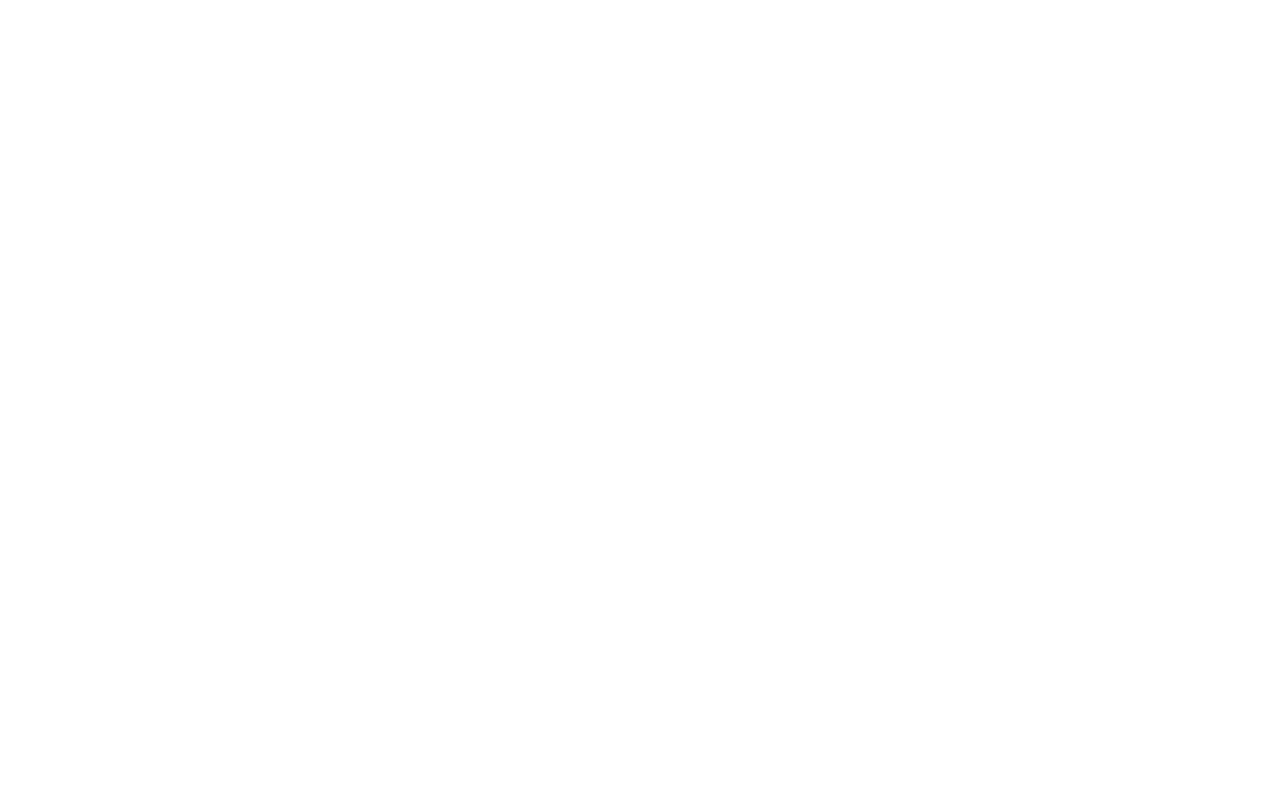
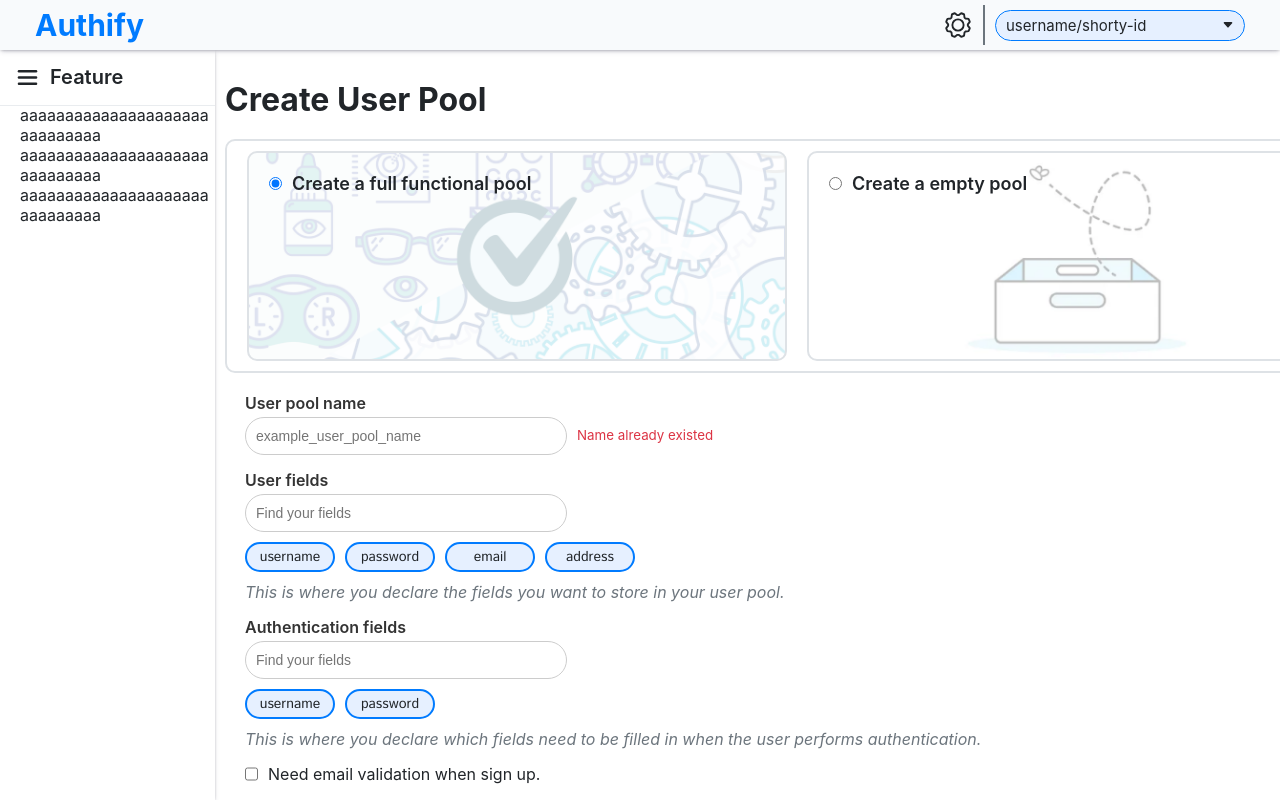
Before and after one commit to leequanno1/AuthServiceFE, a React (Create React App) app: page /pool-control/create in a window 1280 px wide. Before the commit this address had no page. Built offline with nearby package versions, Linux system fonts and the light colour scheme.

Commit message:
Add: create user pool

```diff
--- a/src/AppRoute.tsx
+++ b/src/AppRoute.tsx
@@ -16,6 +16,9 @@
 import AccessableUsers from "./sceens/UserPoolInfoScreen/AccessableUsers/AccessableUsers";
 import Monitoring from "./sceens/UserPoolInfoScreen/Monitoring/Monitoring";
 import UserData from "./sceens/UserPoolInfoScreen/UserData/UserData";
+import CreateUserPool from "./sceens/CreateUserPool/CreateUserPool";
+import CreateFullFunctionPool from "./compine-components/SectionPart/CreateUserPool/CreateFullFunctionPool";
+import CreateEmptyPool from "./compine-components/SectionPart/CreateUserPool/CreateEmptyPool";
 
 const AppRoute: React.FC = () => {
   return (
@@ -50,6 +53,10 @@
             <Route path="monitor" element={<Monitoring />} />
             <Route path="user-data" element={<UserData />} />
           </Route>
+          <Route path="create" element={<CreateUserPool />}>
+            <Route index element={<CreateFullFunctionPool/>} />
+            <Route path="empty-function" element={<CreateEmptyPool/>} />
+          </Route>
         </Route>
       </Routes>
     </BrowserRouter>
--- /dev/null
+++ b/src/compine-components/SectionPart/CreateUserPool/CreateEmptyPool.tsx
@@ -0,0 +1,29 @@
+import React from "react";
+import "./CreateEmptyPool.css";
+import InputText from "../../../components/InputText/InputText";
+import Button from "../../../components/Button/Button";
+
+const CreateEmptyPool: React.FC = () => {
+  return (
+    <div className="input-form">
+      <div className="validationable">
+        <InputText
+          stretch={false}
+          onChange={() => {}}
+          value=""
+          lable="User pool name"
+          placeholder="example_user_pool_name"
+        />
+        <small>Name already existed</small>
+      </div>
+      <Button
+        tyle="tertiary"
+        onClick={() => {}}
+        label="Confirm created"
+        borderRadius={3}
+      />
+    </div>
+  );
+};
+
+export default CreateEmptyPool;
--- /dev/null
+++ b/src/compine-components/SectionPart/CreateUserPool/CreateFullFunctionPool.css
@@ -0,0 +1,36 @@
+.input-form {
+    padding-left: 20px;
+    display: flex;
+    flex-direction: column;
+    justify-content: start;
+    align-items: start;
+    gap: 15px;
+}
+
+.input-form .validationable {
+    display: flex;
+    gap: 10px;
+}
+
+.input-form .validationable small {
+    height: fit-content;
+    margin-top: auto;
+    margin-bottom: 12px;
+}
+
+.input-form .name-tags-container {
+    display: flex;
+    gap: 10px;
+    flex-wrap: wrap;
+    margin-block: 10px;
+}
+
+.input-form .field-container .sub-scription {
+    font-style: italic;
+    color: var(--muted-text);
+}
+
+.input-form .check-box-container {
+    display: flex;
+    gap: 10px;
+}
--- /dev/null
+++ b/src/compine-components/SectionPart/CreateUserPool/CreateFullFunctionPool.tsx
@@ -0,0 +1,46 @@
+import React from "react";
+import "./CreateFullFunctionPool.css";
+import InputText from "../../../components/InputText/InputText";
+import NameTag from "../../../components/NameTag/NameTag";
+import Button from "../../../components/Button/Button";
+
+const CreateFullFunctionPool: React.FC = () => {
+  return (
+    <div className="input-form">
+      <div className="validationable">
+        <InputText stretch={false} onChange={() => {}} value="" lable="User pool name" placeholder="example_user_pool_name" />
+        <small>Name already existed</small>
+      </div>
+      <div className="field-container">
+        <InputText stretch={false} onChange={() => {}} value="" lable="User fields" placeholder="Find your fields" />
+        <div className="name-tags-container">
+            <NameTag name="username"/>
+            <NameTag name="password"/>
+            <NameTag name="email"/>
+            <NameTag name="address"/>
+        </div>
+        <span className="sub-scription">This is where you declare the fields you want to store in your user pool.</span>
+      </div>
+      <div className="field-container">
+        <InputText stretch={false} onChange={() => {}} value="" lable="Authentication fields" placeholder="Find your fields" />
+        <div className="name-tags-container">
+            <NameTag name="username"/>
+            <NameTag name="password"/>
+        </div>
+        <span className="sub-scription">This is where you declare which fields need to be filled in when the user performs authentication.</span>
+      </div>
+
+      <div className="check-box-container">
+        <input type="checkbox" id="needEmailValidation"/>
+        <label htmlFor="needEmailValidation">Need email validation when sign up.</label>
+      </div>
+
+      <InputText stretch={false} type="number" onChange={() => {}} value="" lable="Access token expired minute" placeholder="..." />
+      <InputText stretch={false} type="number" onChange={() => {}} value="" lable="Refresh token expired day" placeholder="..." />
+
+      <Button tyle="tertiary" onClick={() => {}} label="Confirm created" borderRadius={3} />
+    </div>
+  );
+};
+
+export default CreateFullFunctionPool;
--- a/src/components/InputText/InputText.tsx
+++ b/src/components/InputText/InputText.tsx
@@ -7,7 +7,7 @@
   onChange: (value: string) => void;
   placeholder?: string;
   disabled?: boolean;
-  type?: "text" | "password" | "email";
+  type?: "text" | "password" | "email" | "number";
   width?: number;
   lable?: string;
   textSize?: number;
--- /dev/null
+++ b/src/sceens/CreateUserPool/CreateUserPool.css
@@ -0,0 +1,71 @@
+.create-user-pool-container {
+    display: flex;
+    flex-direction: column;
+    flex: 1;
+    padding: 10px;
+    height: calc(100vh - 50px);
+    overflow-y: auto;
+}
+
+.create-user-pool-container h1 {
+    text-align: start;
+    margin-block: 20px;
+}
+
+.create-user-pool-container .input-label {
+    font-weight: 600;
+}
+
+.create-user-pool-container small {
+    color: var(--danger-color);
+}
+
+.create-user-pool-container .scrollable-container {
+    width: 100%;
+    display: flex;
+    align-items: start;
+}
+
+.create-user-pool-container .mode-container {
+    display: flex;
+    gap: 20px;
+    padding: 10px 20px;
+    border: 2px solid var(--border-color);
+    border-radius: 10px;
+}
+
+.mode-container a {
+    text-decoration: none;
+}
+
+.mode-container .createMode {
+    width: 540px;
+    height: 210px;
+    border: 2px solid var(--border-color);
+    border-radius: 10px;
+    padding: 20px;
+    gap: 10px;
+    background-size: 100% auto; /* full width, auto height */
+    background-repeat: no-repeat;
+    background-position: center;
+}
+
+.mode-container .createMode .head-line {
+    display: flex;
+    gap: 10px;
+    align-items: center;
+}
+
+.mode-container .createMode .head-line span {
+    font-size: 18px;
+    font-weight: 600;
+}
+
+.createMode.full-function {
+    background-image: url(../../assets/images/full-function.png);
+
+}
+
+.createMode.empty-function {
+    background-image: url(../../assets/images/empty-function.png);
+}
--- /dev/null
+++ b/src/sceens/CreateUserPool/CreateUserPool.tsx
@@ -0,0 +1,45 @@
+import React from "react";
+import "./CreateUserPool.css";
+import { Link, Outlet, useLocation } from "react-router-dom";
+
+const CreateUserPool: React.FC = () => {
+  const location = useLocation();
+
+  return (
+    <div className="create-user-pool-container">
+      <h1>Create User Pool</h1>
+      <div className="scrollable-container">
+        <div className="mode-container">
+          <Link to={"/pool-control/create"}>
+            <div className="createMode full-function">
+              <div className="head-line">
+                <input
+                  readOnly
+                  type="radio"
+                  checked={!location.pathname.includes("empty-function")}
+                />
+                <span>Create a full functional pool</span>
+              </div>
+            </div>
+          </Link>
+          <Link to={"/pool-control/create/empty-function"}>
+            <div className="createMode empty-function">
+              <div className="head-line">
+                <input
+                  type="radio"
+                  checked={location.pathname.includes("empty-function")}
+                  readOnly
+                />
+                <span>Create a empty pool</span>
+              </div>
+            </div>
+          </Link>
+        </div>
+
+        <Outlet/>
+      </div>
+    </div>
+  );
+};
+
+export default CreateUserPool;
```
Also changed, not shown: src/assets/images/empty-function.png (added), src/assets/images/full-function.png (added), src/compine-components/SectionPart/CreateUserPool/CreateEmptyPool.css (added).
